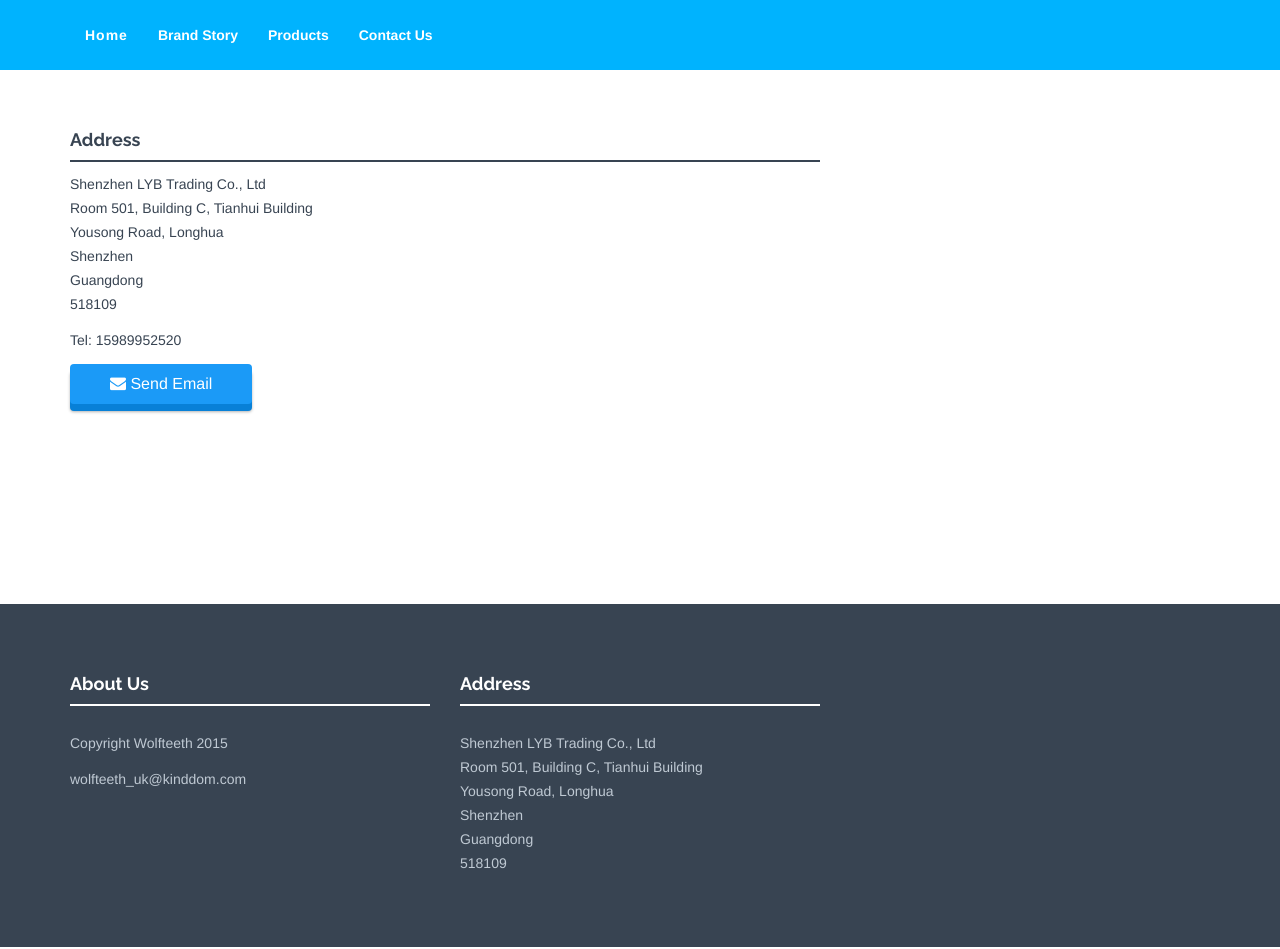
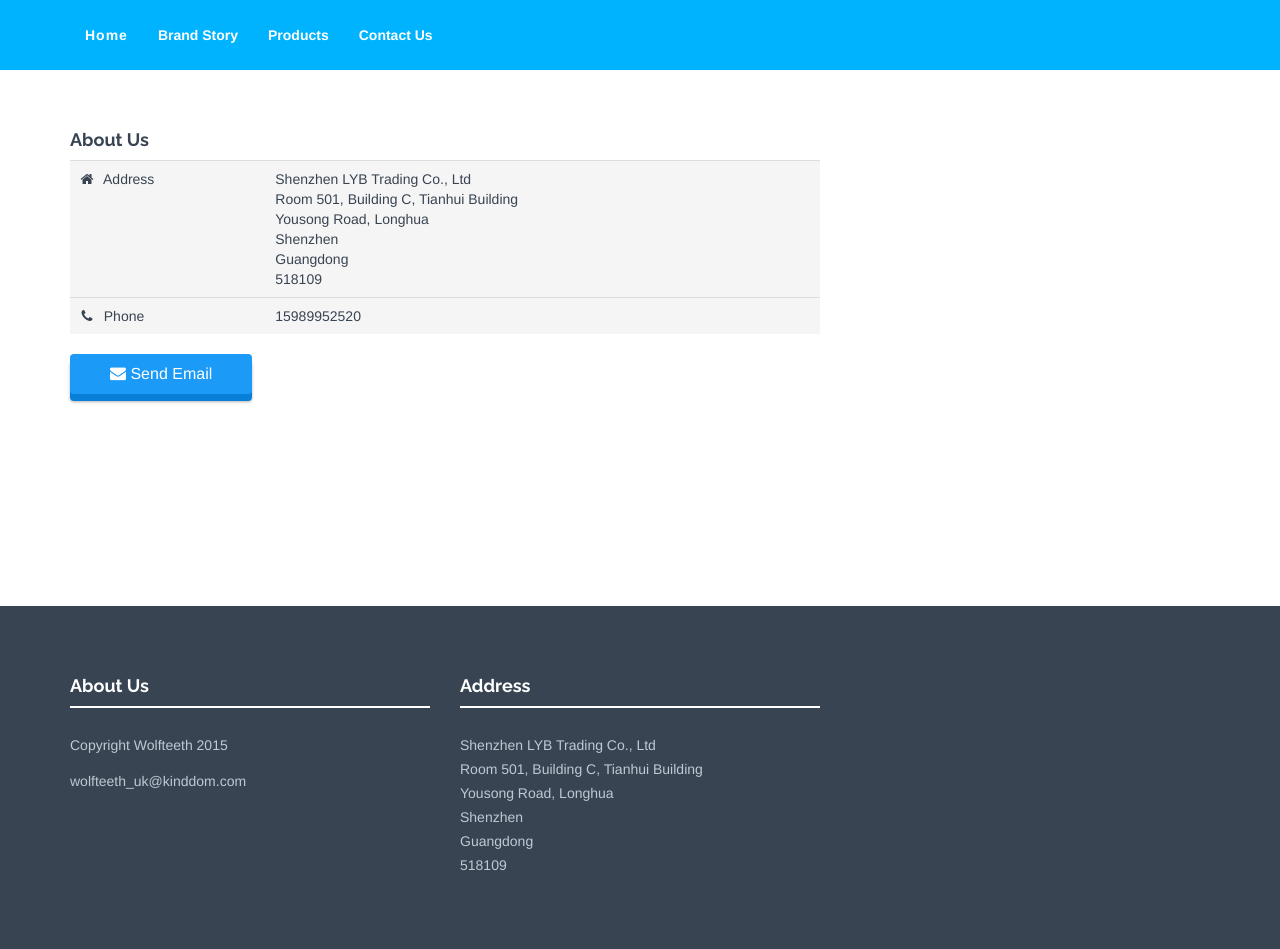
Before and after one commit to kinddom/kinddom.github.io, a Jekyll site: the page built from contact_us.html, in a window 1280 px wide and 949 px high. Built offline with Jekyll 4.4.1, drawn with Linux system fonts in a browser that asks for light colours; nearby versions of some CDN libraries.

Commit message:
update contact_us

```diff
--- a/contact_us.html
+++ b/contact_us.html
@@ -7,26 +7,46 @@
 <div class="container mtb">
     <div class="row">
         <div class="col-lg-8">
-            <h4>Address</h4>
+            <h4>About Us</h4>
+            <!--
             <div class="hline"></div>
+
                 <p>
                     {% for line in site.address.first.lines %}
                         {{ line }} <br>
                     {% endfor %}
                 </p>
                 <p>
-                    <!-- Email: <a href="mailto:{{ site.email }}">{{ site.email }}</a><br/> -->
                     Tel: {{ site.tel }}
                 </p>
-            <!--
-                <p>
-                <a target="_blank" href="https://yaphetcat.wufoo.com/forms/how-can-i-help/" style="text-decoration:none;"><img src="http://rescdn.qqmail.com/zh_CN/htmledition/images/function/qm_open/ico_mailme_02.png"/></a>
-                    <a href="#" class="button email">Send email</a>
-                </p>
             -->
+            <table class="table">
+               <tbody>
+                  <tr class="active">
+                     <td>
+                        <i class="fa fa-home fa-fw"></i>&nbsp; Address
+                     </td>
+                     <td>
+                        {% for line in site.address.first.lines %}
+                            {{ line }} <br>
+                        {% endfor %}
+                    </td>
+                  </tr>
+                  <tr class="active">
+                     <td>
+                        <i class="fa fa-phone fa-fw"></i>&nbsp; Phone
+                     </td>
+                     <td>
+                        {{ site.tel }}
+                    </td>
+                  </tr>
+               </tbody>
+            </table>
+            <p>
                 <a target="_blank" href="https://yaphetcat.wufoo.com/forms/how-can-i-help/" class="button button-3d button-primary button-rounded">
                     <i class="fa fa-envelope"></i> Send Email
                 </a>
+            </p>
         </div>
 
     </div><! --/row -->
```
